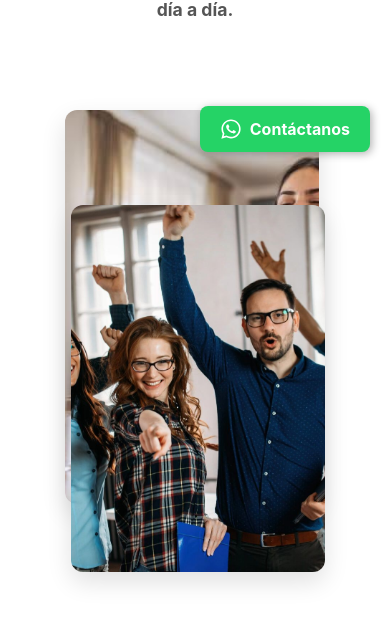
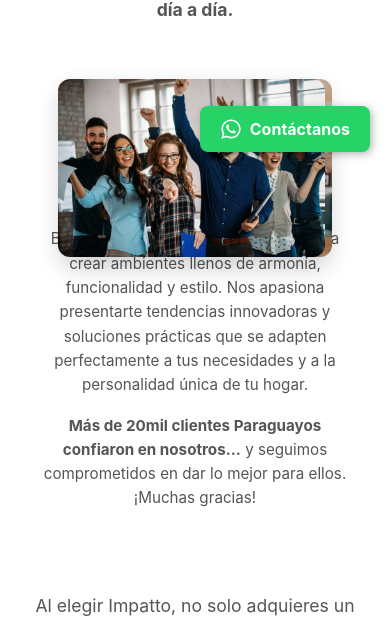
Before and after one commit to Javiermu97/impattopyproyect, a Next.js app: page /sobre-nosotros in a window 390 px wide. Shown: the part 672-1294 px from the top of the page. Built offline with nearby package versions, Linux system fonts and the light colour scheme; no server answers.

Commit message:
Primer commit

```diff
--- a/app/globals.css
+++ b/app/globals.css
@@ -2706,9 +2706,9 @@ body {
 .philosophy-image-container {
   position: relative;
   flex-basis: 50%;
-  max-width: 520px;
-  margin: 0 auto;
-  padding-bottom: 70%;   /* “altura” del bloque */
+  height: 380px;      /* un poco más alto para que no baje sobre el texto */
+  min-width: 450px;
+  margin-bottom: 1.5rem; /* asegura espacio con el texto de abajo */
 }
 
 /* Texto a la derecha */
@@ -2721,24 +2721,27 @@ body {
 .philosophy-img {
   position: absolute;
   border-radius: 12px;
-  box-shadow: 0 10px 25px rgba(0, 0, 0, 0.12);
+  box-shadow: 0 10px 25px rgba(0, 0, 0, 0.1);
   object-fit: cover;
   transition: all 0.3s ease;
-  width: 68%;
-  aspect-ratio: 16 / 10;
+  width: 78%;       /* ancho cómodo, sigue siendo horizontal */
+  height: auto;     /* MUY importante: que respete la proporción original */
+  /* quita el aspect-ratio si aún lo tenés */
 }
 
 /* --- IMAGEN DE ATRÁS --- */
 .philosophy-img-bg {
-  top: 6%;
-  left: 4%;   /* un poco a la izquierda */
+  top: 0;
+  left: 6%;      /* más a la izquierda y arriba */
+  right: auto;
   z-index: 1;
 }
 
 /* --- IMAGEN DE ADELANTE --- */
 .philosophy-img-fg {
-  top: 22%;
-  right: 4%; /* un poco a la derecha */
+  top: 18%;      /* un poco más abajo */
+  right: 6%;     /* más a la derecha */
+  left: auto;
   z-index: 2;
 }
 
@@ -2777,24 +2780,25 @@ body {
   }
 
   .philosophy-image-container {
-    flex-basis: auto;
     width: 100%;
-    max-width: 480px;
-    padding-bottom: 72%;
+    max-width: 500px;
+    height: 330px;          /* algo más alta */
+    margin: 0 auto 1.5rem;  /* espacio con el texto */
+    min-width: unset;
   }
 
   .philosophy-img {
-    width: 72%;
-  }
-
-  .philosophy-img-bg {
-    top: 4%;
-    left: 8%;
+    width: 80%;
+  }
+
+ .philosophy-img-bg {
+    top: 0;
+    left: 10%;
   }
 
   .philosophy-img-fg {
-    top: 22%;
-    right: 8%;
+    top: 20%;
+    right: 10%;
   }
 
   .philosophy-content {
@@ -2819,21 +2823,21 @@ body {
   }
 
   .philosophy-image-container {
-    max-width: 420px;
-    padding-bottom: 75%;
+    height: 300px;
+    margin-bottom: 1rem;
   }
 
   .philosophy-img {
-    width: 78%;
+    width: 82%;
   }
 
   .philosophy-img-bg {
-    top: 6%;
+    top: 3%;
     left: 10%;
   }
 
   .philosophy-img-fg {
-    top: 24%;
+    top: 22%;
     right: 10%;
   }
 
```
